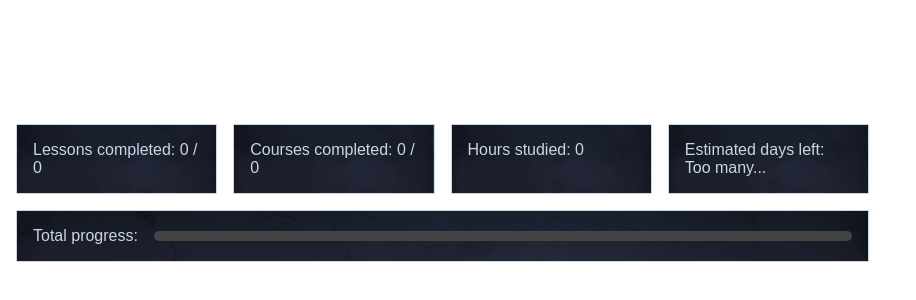
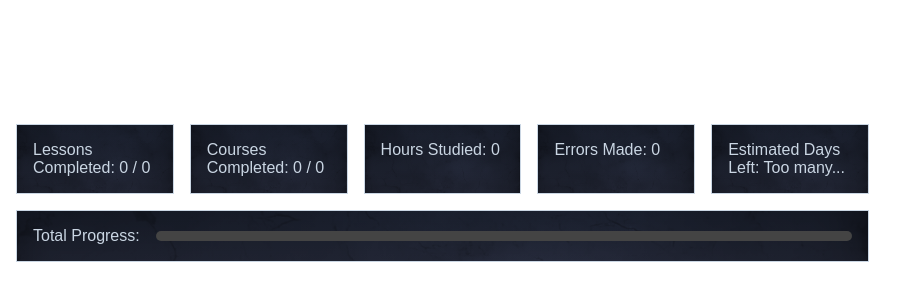
Before and after one commit to itsmejoeyb/stream-overlay, a Svelte app in the folder client/: page / in a window 1280 px wide. Shown: the part 442-742 px from the top of the page, without its empty margins (0-916 px from the left). Built offline with nearby package versions, Linux system fonts and the light colour scheme; no server answers.

Commit message:
added errors made

```diff
--- a/client/src/App.svelte
+++ b/client/src/App.svelte
@@ -7,6 +7,7 @@
     let lessons = "0 / 0";
     let courses = "0 / 0";
     let hours = "0";
+    let errors = "0";
     let daysRemaining = "Too many...";
     let lastLessonsCompleted = 0;
     let lastCoursesCompleted = 0;
@@ -45,6 +46,7 @@
             const coursesCompleted = Number(p.courses_completed) || 0;
             const coursesTotal = Number(p.courses_total) || 0;
             const hoursStudied = Number(p.hours_studied) || 0;
+            const errorsMade = Number(p.errors_made) || 0;
             const title = p.course_title || "";
 
             // Confetti from left and right if incremented
@@ -60,6 +62,7 @@
             lessons = `${lessonsCompleted} / ${lessonsTotal}`;
             courses = `${coursesCompleted} / ${coursesTotal}`;
             hours = `${hoursStudied}`;
+            errors = `${errorsMade}`;
             courseTitle = title;
 
             // Calculate days remaining based on lessons progress and hours studied
@@ -107,25 +110,31 @@
                 class="card"
                 style="background-image: url('{bg}'), linear-gradient(#121620, #181b26);"
             >
-                Lessons completed: {lessons}
+                Lessons Completed: {lessons}
             </div>
             <div
                 class="card"
                 style="background-image: url('{bg}'), linear-gradient(#121620, #181b26);"
             >
-                Courses completed: {courses}
+                Courses Completed: {courses}
             </div>
             <div
                 class="card"
                 style="background-image: url('{bg}'), linear-gradient(#121620, #181b26);"
             >
-                Hours studied: {hours}
+                Hours Studied: {hours}
             </div>
             <div
                 class="card"
                 style="background-image: url('{bg}'), linear-gradient(#121620, #181b26);"
             >
-                Estimated days left: {Number(daysRemaining) > 0
+                Errors Made: {errors}
+            </div>
+            <div
+                class="card"
+                style="background-image: url('{bg}'), linear-gradient(#121620, #181b26);"
+            >
+                Estimated Days Left: {Number(daysRemaining) > 0
                     ? daysRemaining
                     : "Too many..."}
             </div>
@@ -134,7 +143,7 @@
             class="card progress-card"
             style="background-image: url('{bg}'), linear-gradient(#121620, #181b26);"
         >
-            <div>Total progress:</div>
+            <div>Total Progress:</div>
             <div class="progress-bar">
                 <div class="progress" style="width: {lessonsProgress}%"></div>
             </div>
@@ -150,7 +159,6 @@
         font-family: sans-serif;
         display: flex;
         padding: 1rem;
-        /* background: #333; */
     }
     .bottom {
         align-self: flex-end;
```
Also changed, not shown: 1 other file (tests, documents, lock files or other folders).
